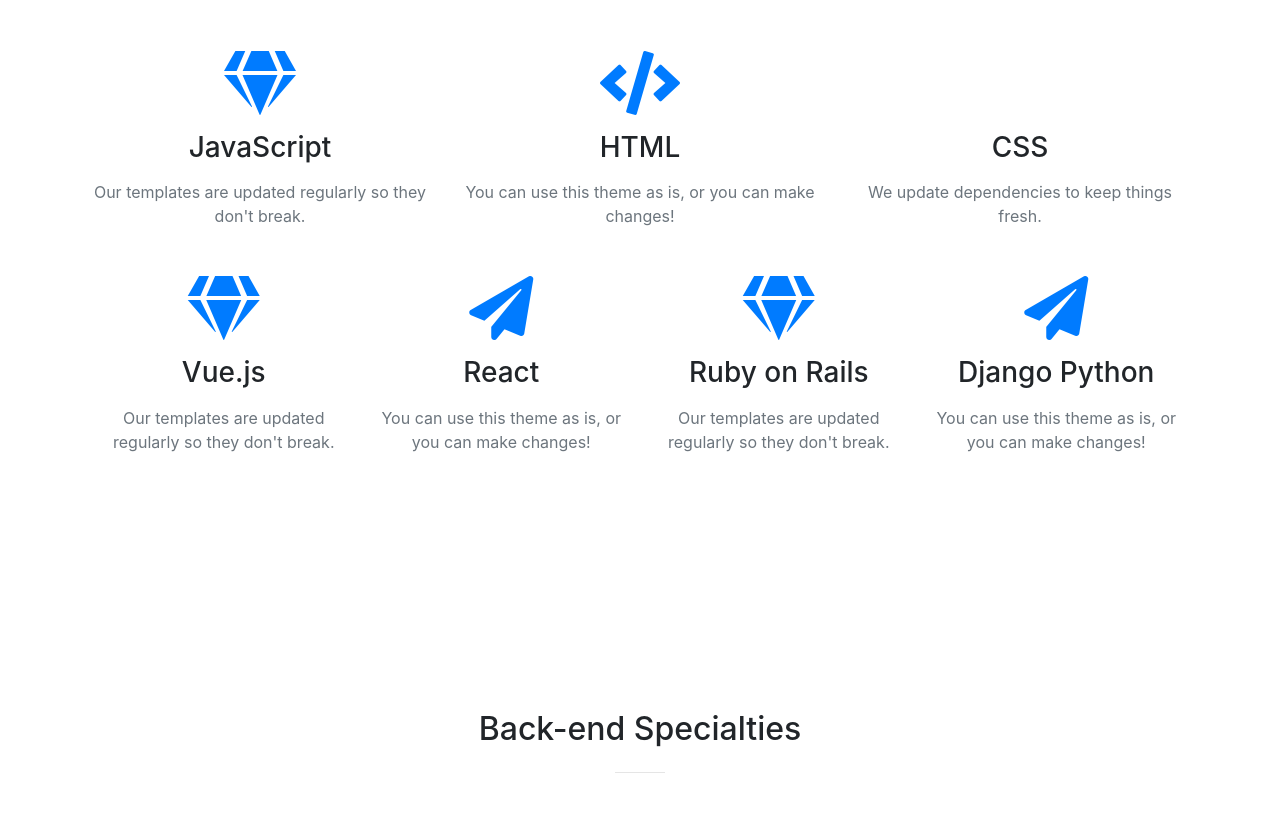
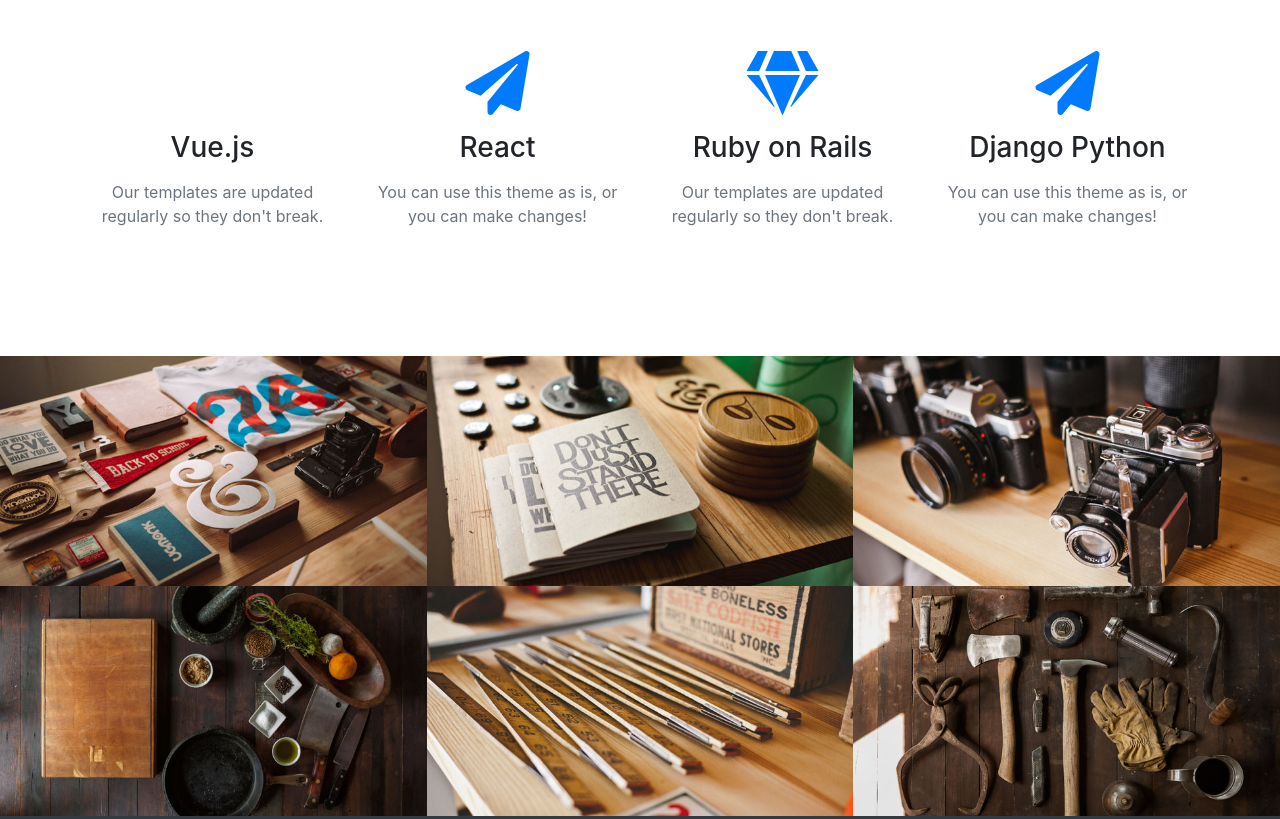
Before and after one commit to stephencarico/stephencarico.github.io, a website with bundled scripts: page index.html in a window 1280 px wide. Shown: the part 1490-2309 px from the top of the page. Built offline with nearby package versions, Linux system fonts and the light colour scheme.

Commit message:
new title

```diff
--- a/index.html
+++ b/index.html
@@ -61,7 +61,7 @@
         <div class="row">
           <div class="col-lg-10 mx-auto">
             <h1 class="text-uppercase">
-              <strong>Your Favorite Source of Free Bootstrap Themes</strong>
+              <strong>Business [Creative]: Developer</strong>
             </h1>
             <hr>
           </div>
@@ -97,33 +97,9 @@
       </div>
       <div class="container">
         <div class="row">
-          <div class="col-lg-4 col-md-8 text-center">
-            <div class="service-box mt-5 mx-auto">
-              <i class="fas fa-4x fa-gem text-primary mb-3 sr-icon-1"></i>
-              <h3 class="mb-3">JavaScript</h3>
-              <p class="text-muted mb-0">Our templates are updated regularly so they don't break.</p>
-            </div>
-          </div>
-          <div class="col-lg-4 col-md-8 text-center">
-            <div class="service-box mt-5 mx-auto">
-              <i class="fas fa-4x fa-code text-primary mb-3 sr-icon-2"></i>
-              <h3 class="mb-3">HTML</h3>
-              <p class="text-muted mb-0">You can use this theme as is, or you can make changes!</p>
-            </div>
-          </div>
-          <div class="col-lg-4 col-md-8 text-center">
-            <div class="service-box mt-5 mx-auto">
-              <i class="fas fa-4x fa-css3 text-primary mb-3 sr-icon-3"></i>
-              <h3 class="mb-3">CSS</h3>
-              <p class="text-muted mb-0">We update dependencies to keep things fresh.</p>
-            </div>
-          </div>
-        </div>
-        <div class="container">
-          <div class="row">
           <div class="col-lg-3 col-md-6 text-center">
             <div class="service-box mt-5 mx-auto">
-                <i class="fas fa-4x fa-gem text-primary mb-3 sr-icon-1"></i>
+              <i class="fas fa-4x fa-facebook text-primary mb-3 sr-icon-1"></i>
               <h3 class="mb-3">Vue.js</h3>
               <p class="text-muted mb-0">Our templates are updated regularly so they don't break.</p>
             </div>
@@ -151,19 +127,6 @@
           </div>
         </div>
       </div>
-      </div>
-    </section>
-
-        <section id="services">
-          <div class="container">
-            <div class="row">
-              <div class="col-lg-12 text-center">
-                <h2 class="section-heading">Back-end Specialties</h2>
-                <hr class="my-4">
-              </div>
-            </div>
-          </div>
-
     </section>
 
     <section class="p-0" id="portfolio">
```
Lines whose indentation alone changed are shown as unchanged.
